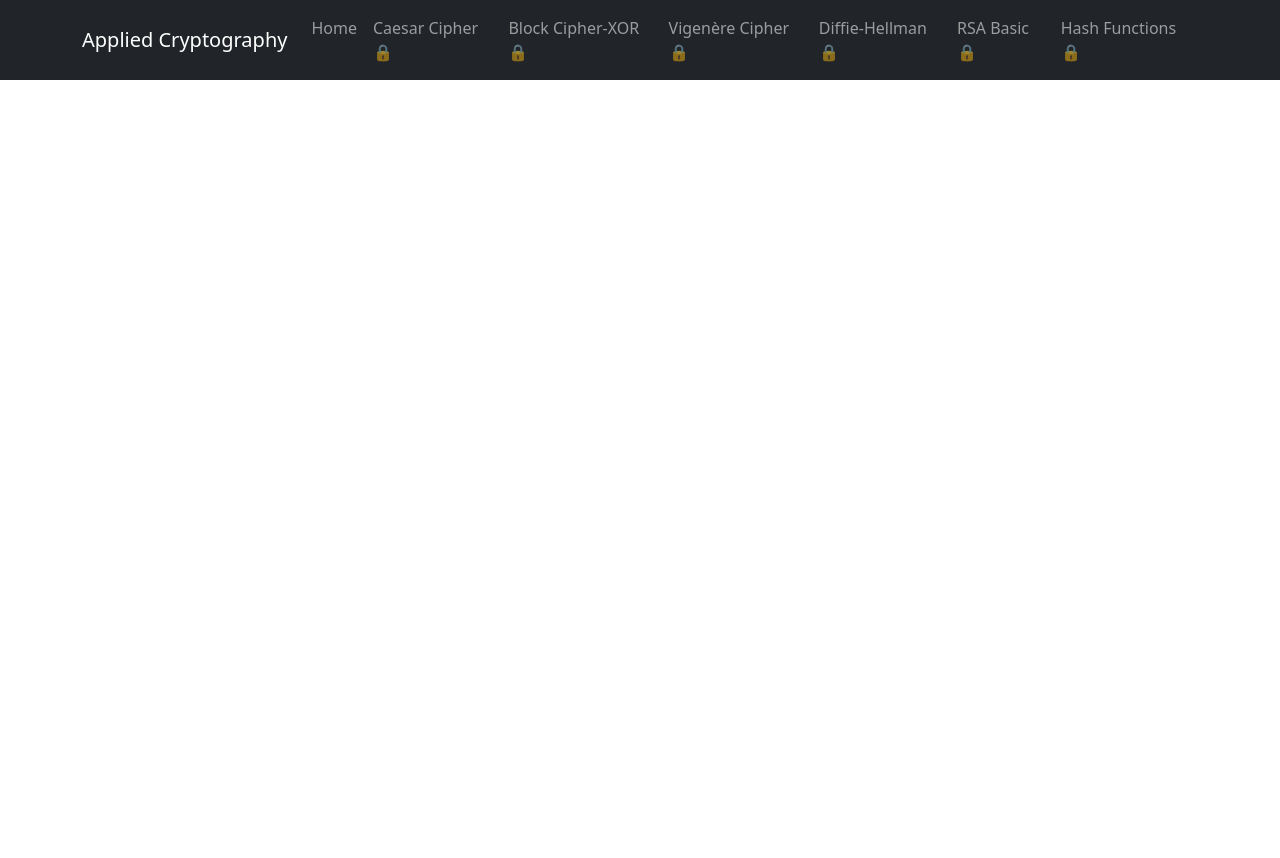
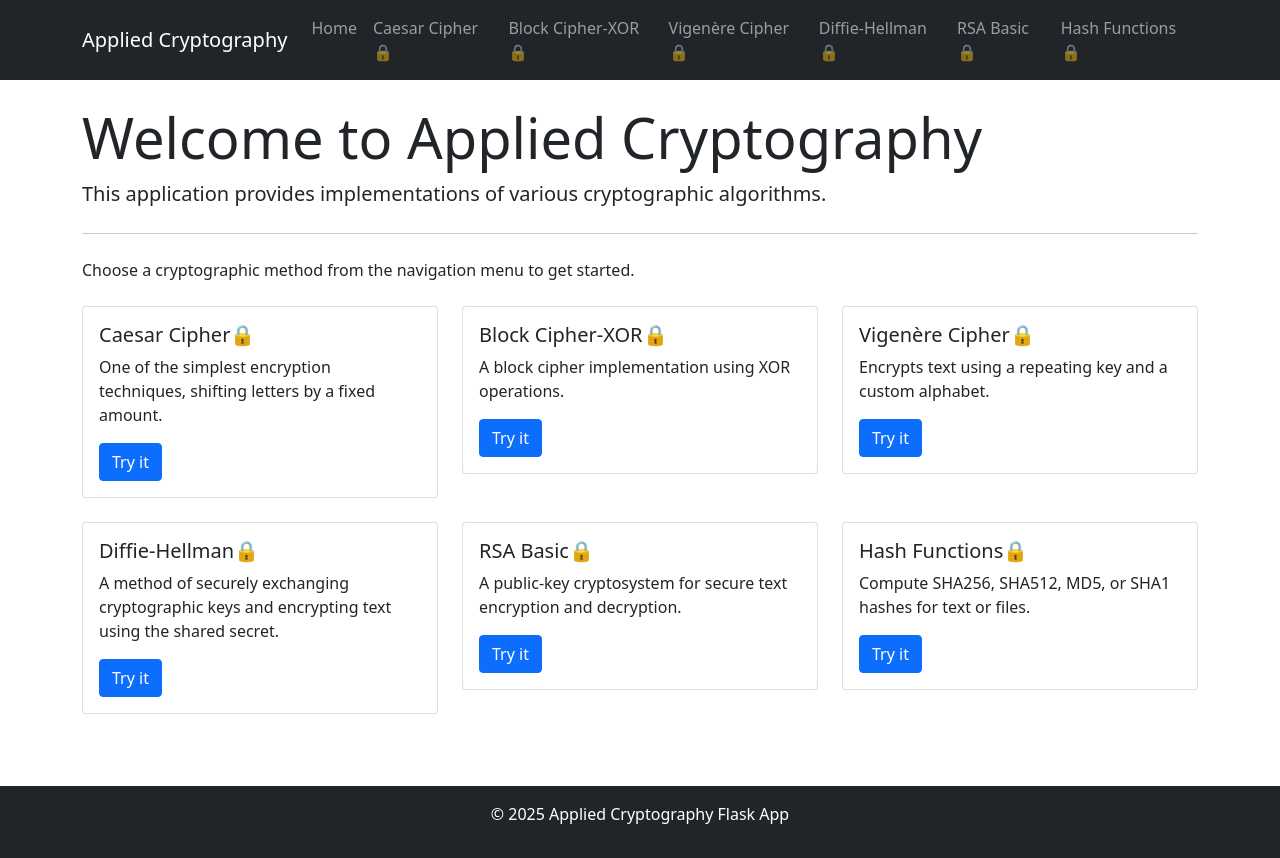
Before and after one commit to niwiisaaa/AC_GROUP6_Cryptographic-Application, a Python web app: template templates/index.html in a window 1280 px wide. Before the commit the page ends 80 px from the top, so only its background shows below. Run offline with Jinja, Linux system fonts and the light colour scheme; the template is opened without the code that fills it, so the values that code supplies are empty; some libraries are stand-ins or nearby versions.

Commit message:
Update index.html

```diff
--- a/templates/index.html
+++ b/templates/index.html
@@ -27,3 +27,77 @@
             </div>
         </div>
     </nav>
+
+    <div class="container mt-4">
+        <div class="jumbotron">
+            <h1 class="display-4">Welcome to Applied Cryptography</h1>
+            <p class="lead">This application provides implementations of various cryptographic algorithms.</p>
+            <hr class="my-4">
+            <p>Choose a cryptographic method from the navigation menu to get started.</p>
+        </div>
+
+        <div class="row mt-4">
+            <div class="col-md-4 mb-4">
+                <div class="card">
+                    <div class="card-body">
+                        <h5 class="card-title">Caesar Cipher🔒</h5>
+                        <p class="card-text">One of the simplest encryption techniques, shifting letters by a fixed amount.</p>
+                        <a href="/caesar_cipher" class="btn btn-primary">Try it</a>
+                    </div>
+                </div>
+            </div>
+            <div class="col-md-4 mb-4">
+                <div class="card">
+                    <div class="card-body">
+                        <h5 class="card-title">Block Cipher-XOR🔒</h5>
+                        <p class="card-text">A block cipher implementation using XOR operations.</p>
+                        <a href="/block_cipher_xor" class="btn btn-primary">Try it</a>
+                    </div>
+                </div>
+            </div>
+            <div class="col-md-4 mb-4">
+                <div class="card">
+                    <div class="card-body">
+                        <h5 class="card-title">Vigenère Cipher🔒</h5>
+                        <p class="card-text">Encrypts text using a repeating key and a custom alphabet.</p>
+                        <a href="/vigenere" class="btn btn-primary">Try it</a>
+                    </div>
+                </div>
+            </div>
+            <div class="col-md-4 mb-4">
+                <div class="card">
+                    <div class="card-body">
+                        <h5 class="card-title">Diffie-Hellman🔒</h5>
+                        <p class="card-text">A method of securely exchanging cryptographic keys and encrypting text using the shared secret.</p>
+                        <a href="/diffie_hellman" class="btn btn-primary">Try it</a>
+                    </div>
+                </div>
+            </div>
+            <div class="col-md-4 mb-4">
+                <div class="card">
+                    <div class="card-body">
+                        <h5 class="card-title">RSA Basic🔒</h5>
+                        <p class="card-text">A public-key cryptosystem for secure text encryption and decryption.</p>
+                        <a href="/rsa_basic" class="btn btn-primary">Try it</a>
+                    </div>
+                </div>
+            </div>
+            <div class="col-md-4 mb-4">
+                <div class="card">
+                    <div class="card-body">
+                        <h5 class="card-title">Hash Functions🔒</h5>
+                        <p class="card-text">Compute SHA256, SHA512, MD5, or SHA1 hashes for text or files.</p>
+                        <a href="/hash" class="btn btn-primary">Try it</a>
+                    </div>
+                </div>
+            </div>
+        </div>
+    </div>
+
+    <footer class="bg-dark text-white text-center py-3 mt-5">
+        <p>© 2025 Applied Cryptography Flask App</p>
+    </footer>
+
+    <script src="https://cdnjs.cloudflare.com/ajax/libs/bootstrap/5.1.3/js/bootstrap.bundle.min.js"></script>
+</body>
+</html>
```
